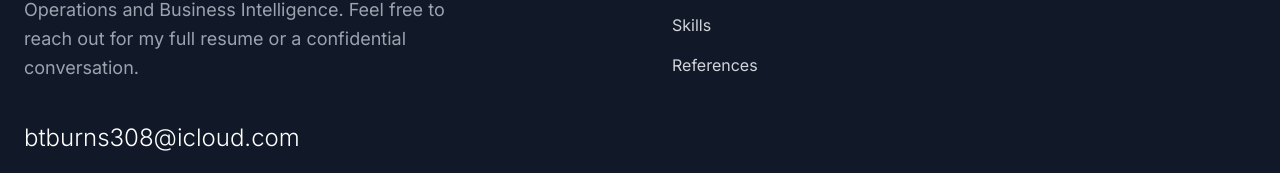
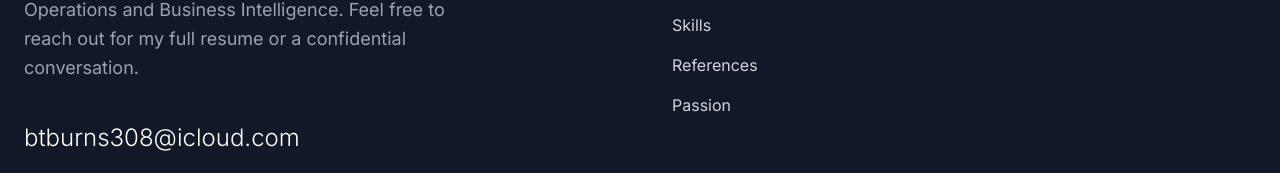
Before and after one commit to btburns308/brian-portfolio, a React (Vite) app: page / in a window 1280 px wide. Shown: the part 8719-8892 px from the top of the page. Built offline with nearby package versions, Linux system fonts and the light colour scheme; a web font is replaced by a local one.

Commit message:
Update Footer.tsx

```diff
--- a/components/Footer.tsx
+++ b/components/Footer.tsx
@@ -32,6 +32,7 @@ const Footer: React.FC<FooterProps> = ({ contactInfo }) => {
                 <li><a href="#certifications" className="text-gray-300 hover:text-white transition-colors">Certifications</a></li>
                 <li><a href="#skills" className="text-gray-300 hover:text-white transition-colors">Skills</a></li>
                 <li><a href="#references" className="text-gray-300 hover:text-white transition-colors">References</a></li>
+                <li><a href="#passion" className="text-gray-300 hover:text-white transition-colors">Passion</a></li>
               </ul>
             </div>
             <div>
```
